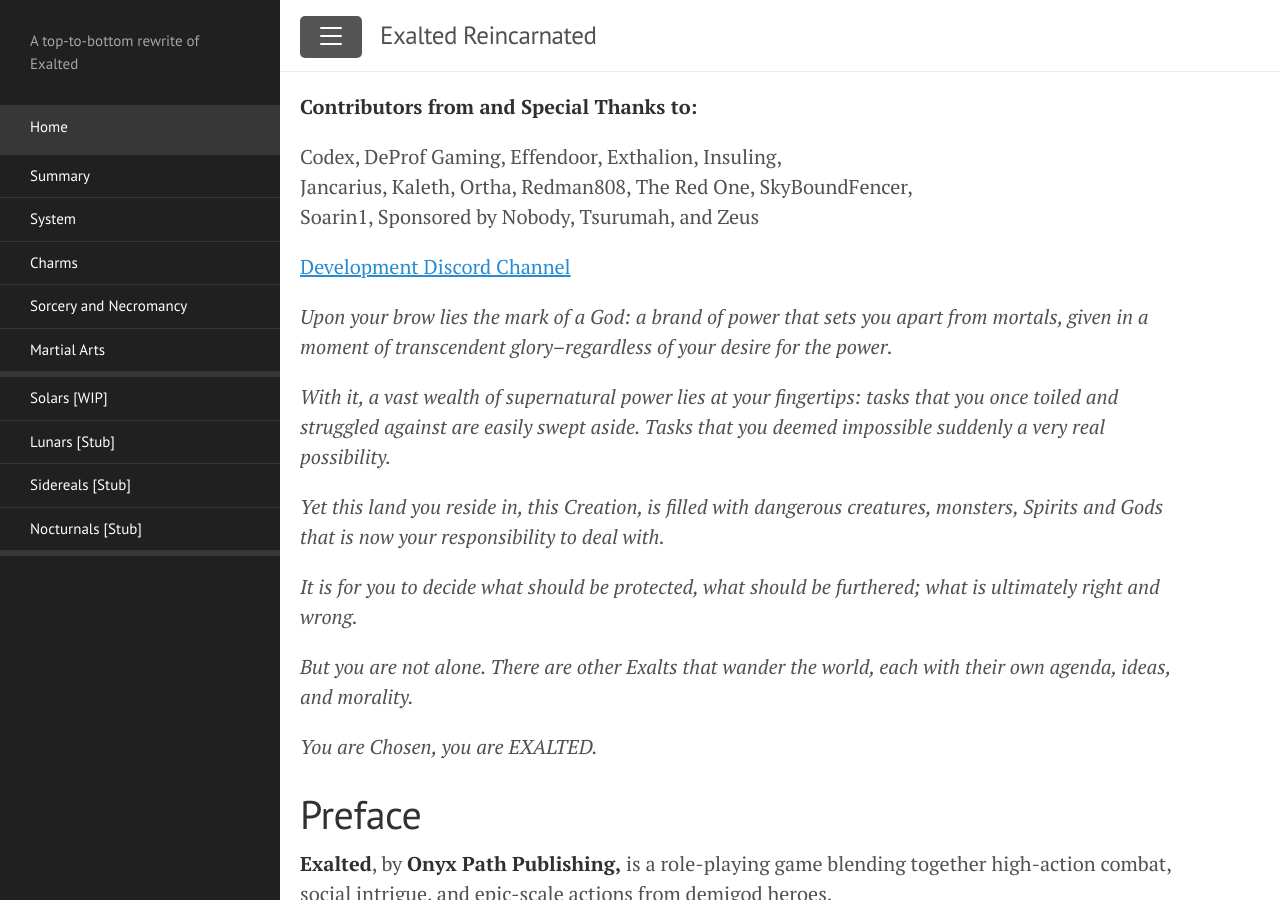
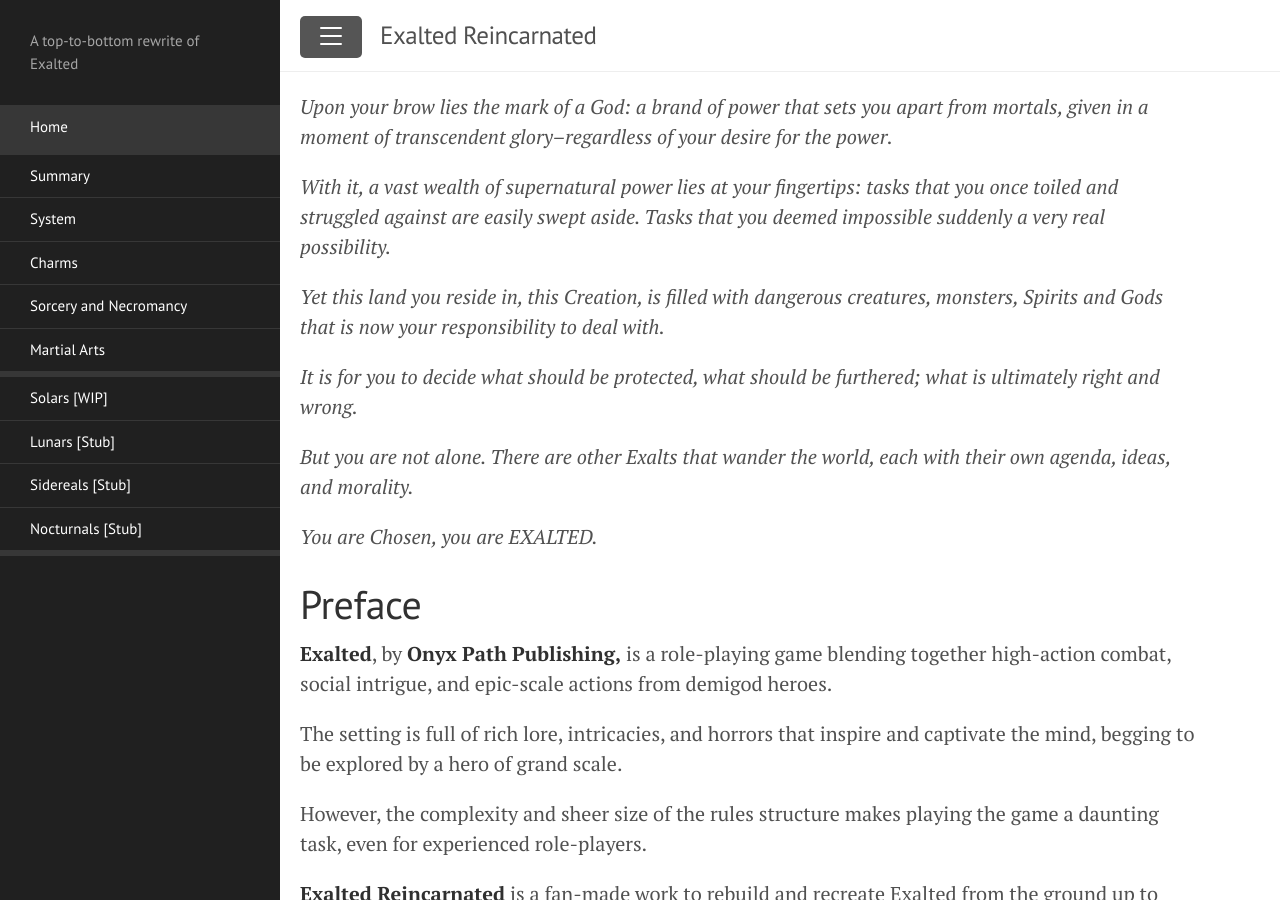
Before and after one commit to Dragonmystic707/exalted-reincarnated, a Jekyll site: the page built from docs/index.md, in a window 1280 px wide and 900 px high. Built offline with Jekyll 4.4.1, drawn with Linux system fonts in a browser that asks for light colours; some of the changed text lies outside the part shown.

Commit message:
Corrected index formatting

```diff
--- a/docs/index.md
+++ b/docs/index.md
@@ -3,14 +3,6 @@
 title: Home
 order: 0
 ---
-
-**Contributors from and Special Thanks to:**
-
-Codex, DeProf Gaming, Effendoor, Exthalion, Insuling,
-Jancarius, Kaleth, Ortha, Redman808, The Red One, SkyBoundFencer,
-Soarin1, Sponsored by Nobody, Tsurumah, and Zeus
-
-[<u>Development Discord Channel</u>](https://discord.gg/JxmYUSD)
 
 *Upon your brow lies the mark of a God: a brand of power that sets you
 apart from mortals, given in a moment of transcendent glory--regardless
```
Also changed, not shown: other parts of docs/index.md (+20 -0 lines).
